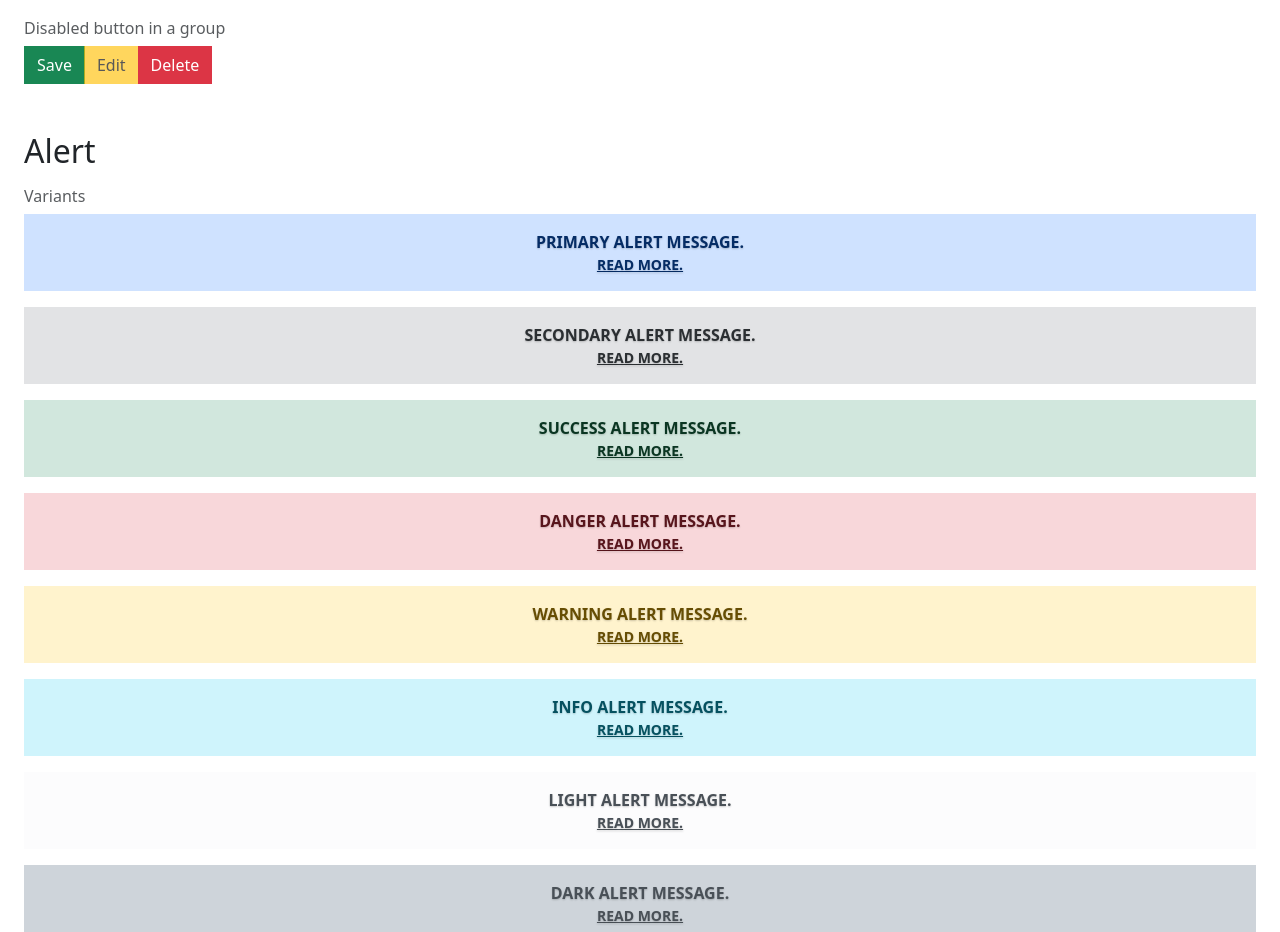
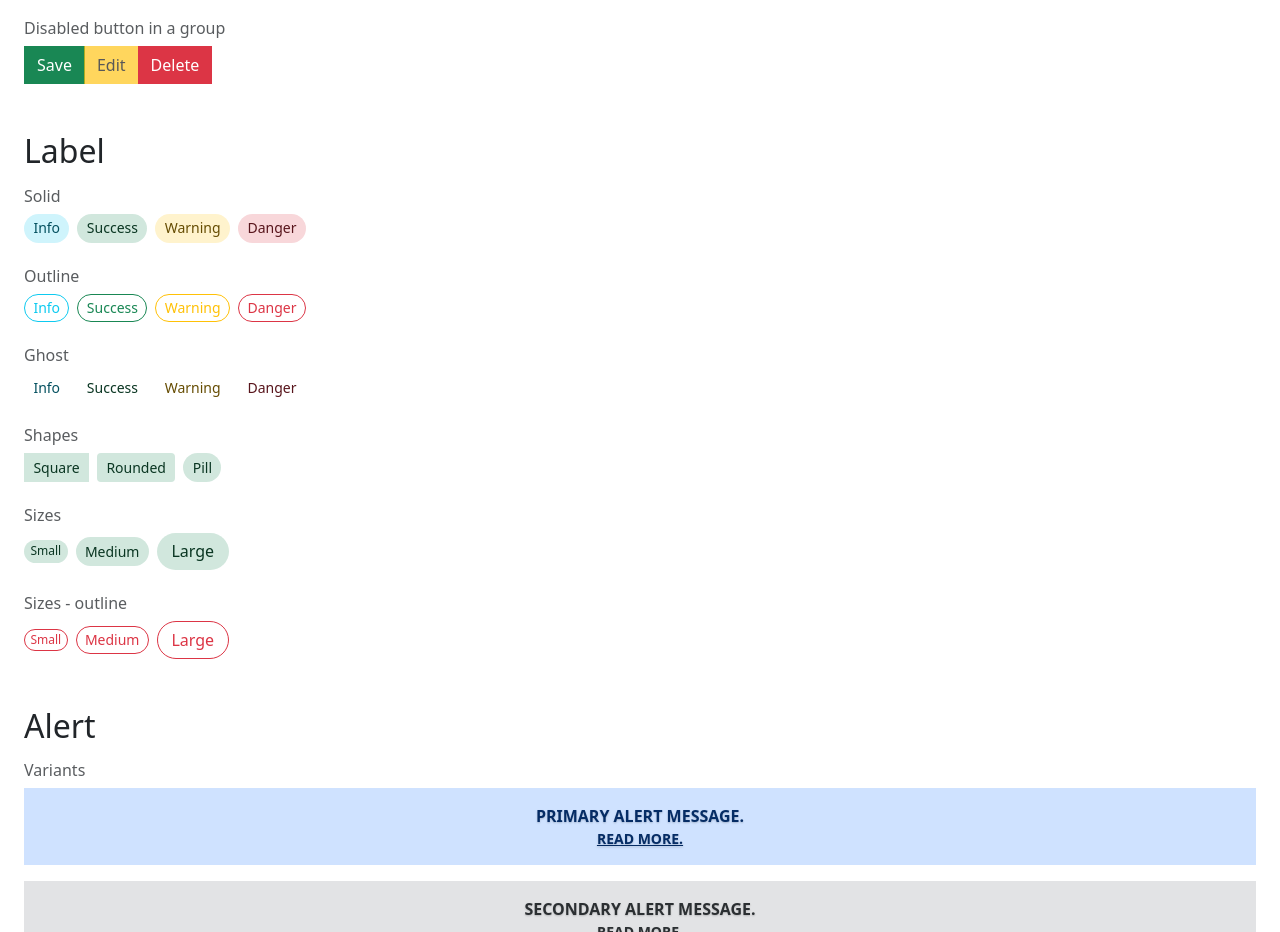
Before and after one commit to lnpgdev/terra, a website built with Vite: page index.html in a window 1280 px wide. Shown: the part 1940-2872 px from the top of the page. Built offline with nearby package versions, Linux system fonts and the light colour scheme.

Commit message:
Add Label component

```diff
--- a/index.html
+++ b/index.html
@@ -230,6 +230,57 @@
           <button type="button" class="btn btn-warning" disabled>Edit</button>
           <button type="button" class="btn btn-danger">Delete</button>
         </div>
+      </div>
+    </section>
+    <!-- ------------------------------------------------------------------ -->
+    <!-- Label                                                                -->
+    <!-- ------------------------------------------------------------------ -->
+    <section class="mb-5">
+      <h2 class="mb-3">Label</h2>
+
+      <h6 class="text-muted mb-2">Solid</h6>
+      <div class="d-flex align-items-center gap-2 mb-4">
+        <span class="label label-pill label-solid-info">Info</span>
+        <span class="label label-pill label-solid-success">Success</span>
+        <span class="label label-pill label-solid-warning">Warning</span>
+        <span class="label label-pill label-solid-danger">Danger</span>
+      </div>
+
+      <h6 class="text-muted mb-2">Outline</h6>
+      <div class="d-flex align-items-center gap-2 mb-4">
+        <span class="label label-pill label-outline-info">Info</span>
+        <span class="label label-pill label-outline-success">Success</span>
+        <span class="label label-pill label-outline-warning">Warning</span>
+        <span class="label label-pill label-outline-danger">Danger</span>
+      </div>
+
+      <h6 class="text-muted mb-2">Ghost</h6>
+      <div class="d-flex align-items-center gap-2 mb-4">
+        <span class="label label-pill label-ghost-info">Info</span>
+        <span class="label label-pill label-ghost-success">Success</span>
+        <span class="label label-pill label-ghost-warning">Warning</span>
+        <span class="label label-pill label-ghost-danger">Danger</span>
+      </div>
+
+      <h6 class="text-muted mb-2">Shapes</h6>
+      <div class="d-flex align-items-center gap-2 mb-4">
+        <span class="label label-square label-solid-success">Square</span>
+        <span class="label label-rounded label-solid-success">Rounded</span>
+        <span class="label label-pill label-solid-success">Pill</span>
+      </div>
+
+      <h6 class="text-muted mb-2">Sizes</h6>
+      <div class="d-flex align-items-center gap-2 mb-4">
+        <span class="label label-pill label-sm label-solid-success">Small</span>
+        <span class="label label-pill label-solid-success">Medium</span>
+        <span class="label label-pill label-lg label-solid-success">Large</span>
+      </div>
+
+      <h6 class="text-muted mb-2">Sizes - outline</h6>
+      <div class="d-flex align-items-center gap-2 mb-4">
+        <span class="label label-pill label-sm label-outline-danger">Small</span>
+        <span class="label label-pill label-outline-danger">Medium</span>
+        <span class="label label-pill label-lg label-outline-danger">Large</span>
       </div>
     </section>
     <!-- ------------------------------------------------------------------ -->
--- a/src/components/index.ts
+++ b/src/components/index.ts
@@ -9,3 +9,4 @@ export * from './logo/index';
 export * from './placeholder/index';
 export * from './spinner/index';
 export * from './button-group/index';
+export * from './label/index';
--- /dev/null
+++ b/src/components/label/_label.scss
@@ -0,0 +1,141 @@
+/**
+ * Terra UI Kit: Label
+ *
+ * Custom component -- not a Bootstrap wrapper. Built from scratch.
+ *
+ * Variants: solid (tinted bg + emphasis text), outline (border + text),
+ * ghost (text only).
+ * Shapes: pill, rounded, square.
+ * Sizes: sm, md (default), lg.
+ * Supports an optional leading icon via an <i> element.
+ */
+
+// ---------------------------------------------------------------------------
+// Base
+// ---------------------------------------------------------------------------
+
+.label {
+  display: inline-flex;
+  align-items: center;
+  gap: 0.3em;
+  padding: 0.25em 0.6em;
+  font-size: 0.875rem;
+  font-weight: 500;
+  line-height: 1.4;
+  border: 1px solid transparent;
+  white-space: nowrap;
+}
+
+// ---------------------------------------------------------------------------
+// Shapes
+// ---------------------------------------------------------------------------
+
+.label-square {
+  border-radius: 0;
+}
+
+.label-rounded {
+  border-radius: 0.25rem;
+}
+
+.label-pill {
+  border-radius: 50rem;
+}
+
+// ---------------------------------------------------------------------------
+// Sizes
+// ---------------------------------------------------------------------------
+
+.label-sm {
+  padding: 0.15em 0.45em;
+  font-size: 0.75rem;
+}
+
+.label-lg {
+  padding: 0.4em 0.85em;
+  font-size: 1rem;
+}
+
+// ---------------------------------------------------------------------------
+// Solid variant -- tinted bg, emphasis text
+// ---------------------------------------------------------------------------
+
+.label-solid-info {
+  background-color: var(--bs-info-bg-subtle);
+  color: var(--bs-info-text-emphasis);
+  border-color: transparent;
+}
+
+.label-solid-success {
+  background-color: var(--bs-success-bg-subtle);
+  color: var(--bs-success-text-emphasis);
+  border-color: transparent;
+}
+
+.label-solid-warning {
+  background-color: var(--bs-warning-bg-subtle);
+  color: var(--bs-warning-text-emphasis);
+  border-color: transparent;
+}
+
+.label-solid-danger {
+  background-color: var(--bs-danger-bg-subtle);
+  color: var(--bs-danger-text-emphasis);
+  border-color: transparent;
+}
+
+// ---------------------------------------------------------------------------
+// Outline variant -- transparent bg, coloured border + text
+// ---------------------------------------------------------------------------
+
+.label-outline-info {
+  background-color: transparent;
+  border-color: var(--bs-info);
+  color: var(--bs-info);
+}
+
+.label-outline-success {
+  background-color: transparent;
+  border-color: var(--bs-success);
+  color: var(--bs-success);
+}
+
+.label-outline-warning {
+  background-color: transparent;
+  border-color: var(--bs-warning);
+  color: var(--bs-warning);
+}
+
+.label-outline-danger {
+  background-color: transparent;
+  border-color: var(--bs-danger);
+  color: var(--bs-danger);
+}
+
+// ---------------------------------------------------------------------------
+// Ghost variant -- no bg, no border, coloured text only
+// ---------------------------------------------------------------------------
+
+.label-ghost-info {
+  background-color: transparent;
+  border-color: transparent;
+  color: var(--bs-info-text-emphasis);
+}
+
+.label-ghost-success {
+  background-color: transparent;
+  border-color: transparent;
+  color: var(--bs-success-text-emphasis);
+}
+
+.label-ghost-warning {
+  background-color: transparent;
+  border-color: transparent;
+  color: var(--bs-warning-text-emphasis);
+}
+
+.label-ghost-danger {
+  background-color: transparent;
+  border-color: transparent;
+  color: var(--bs-danger-text-emphasis);
+}
--- a/src/scss/terra.scss
+++ b/src/scss/terra.scss
@@ -16,3 +16,4 @@
 @use '../components/placeholder/placeholder';
 @use '../components/spinner/spinner';
 @use '../components/button-group/button-group';
+@use '../components/label/label';
```
Also changed, not shown: package.json (+6 -1 lines), src/components/label/index.ts (added, +190 -0 lines).
